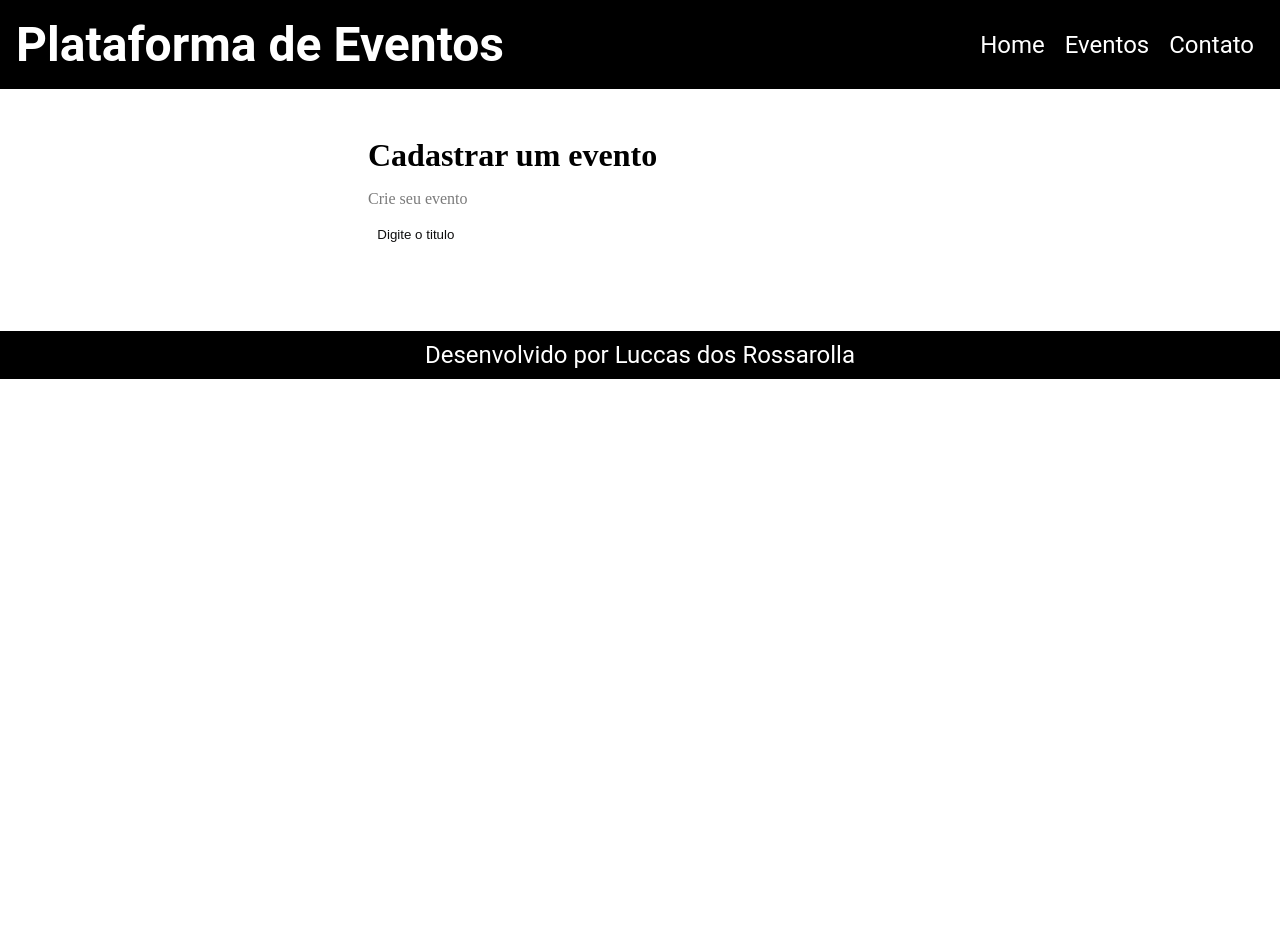
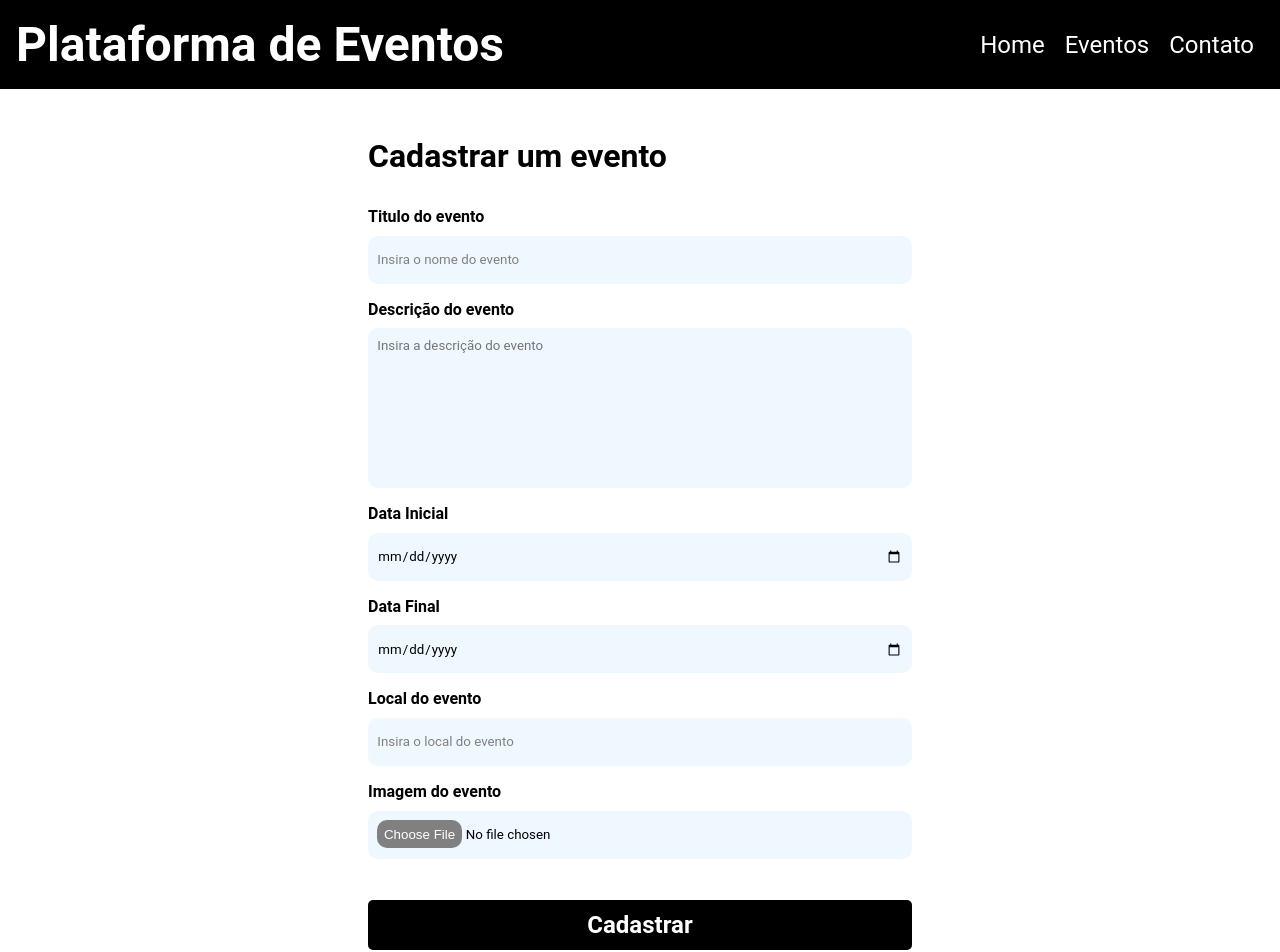
Before and after one commit to Luccas69/eventos, a Next.js app: page /cadastrar in a window 1280 px wide. Shown: the top 952 px of the page. Before the commit the page ends 800 px from the top, so only its background shows below. Built offline with nearby package versions, Linux system fonts and the light colour scheme.

Commit message:
alterando formulário

```diff
--- a/package.json
+++ b/package.json
@@ -4,6 +4,7 @@
   "private": true,
   "scripts": {
     "dev": "next dev",
+    "backend": "json-server --watch database.json --port 3001",
     "build": "next build",
     "start": "next start",
     "lint": "next lint"
--- a/src/components/Cadastrar/Form/Input/styles.module.css
+++ b/src/components/Cadastrar/Form/Input/styles.module.css
@@ -11,10 +11,30 @@
 
 .form_control input {
     padding: .7em;
-    border-radius: 0;
+    height: 3rem;
+    border-radius: 10px;
     border: none;
+    background-color: aliceblue;
 }
 
 .form_control input::placeholder {
-    color: #0f0e0e;
+    color: gray;
 }
+
+.form_control input:focus {
+    outline: none;
+}
+
+.form_control input[type="file"] {
+    cursor: pointer;
+}
+
+.form_control input[type="file"]::-webkit-file-upload-button {
+    cursor: pointer;
+    padding: .5em;
+    border-radius: 10px;
+    background-color: gray;
+    color: white;
+    border: none;
+
+}
--- /dev/null
+++ b/src/components/Cadastrar/Form/SubmitButton/index.jsx
@@ -0,0 +1,9 @@
+import styles from './submitbutton.module.css'
+
+export default function SubmitButton({ text }) {
+    return (
+        <div>
+            <button type="submit" className={styles.btn}>{text}</button>
+        </div>
+    )
+}
--- /dev/null
+++ b/src/components/Cadastrar/Form/SubmitButton/submitbutton.module.css
@@ -0,0 +1,12 @@
+.btn {
+    width: 100%;
+    height: 50px;
+    border-radius: 5px;
+    background-color: #000000;
+    color: #FFFFFF;
+    font-weight: bold;
+    font-size: 1.5rem;
+    border: none;
+    cursor: pointer;
+    margin-top: 25px;
+}
--- /dev/null
+++ b/src/components/Cadastrar/Form/Textarea/index.jsx
@@ -0,0 +1,10 @@
+import styles from './textarea.module.css'
+
+export default function Textarea({type, text, name, placeholder, handleOnchange, value}) {
+    return (
+        <div className={styles.form_text}>
+            <label htmlFor="descricao">Descrição do evento</label>
+            <textarea type={type} name={name} placeholder={placeholder} onChange={handleOnchange} value={value}/>
+        </div>
+    )
+}
--- /dev/null
+++ b/src/components/Cadastrar/Form/Textarea/textarea.module.css
@@ -0,0 +1,27 @@
+.form_text {
+    display: flex;
+    flex-direction: column;
+    margin-bottom: 1em;
+}
+
+.form_text label {
+    margin-bottom: .6em;
+    font-weight: bold;
+}
+
+.form_text textarea {
+    padding: .7em;
+    height: 10rem;
+    border-radius: 10px;
+    border: none;
+    background-color: aliceblue;
+    resize: none;
+}
+
+.form_text input::placeholder {
+    color: gray;
+}
+
+.form_text textarea:focus {
+    outline: none;
+}
--- /dev/null
+++ b/src/components/Cadastrar/Form/form.module.css
@@ -0,0 +1,4 @@
+.form {
+    width: 100%;
+    margin: 2em 0;
+}
--- a/src/components/Cadastrar/Form/index.jsx
+++ b/src/components/Cadastrar/Form/index.jsx
@@ -1,7 +1,100 @@
-export default function Form() {
+import styles from '@/components/Cadastrar/Form/form.module.css'
+import Input from './Input'
+import Textarea from './Textarea'
+import SubmitButton from './SubmitButton'
+import { useEffect, useState } from 'react'
+import axios from 'axios'
+
+export default function Form({ btnText }) {
+
+    const [eventos, setEventos] = useState([
+        {
+            titulo: '',
+            descricao: '',
+            dataInicio: '',
+            dataFim: '',
+            local: '',
+            imagem: '',
+            imagemg: "",
+        }
+    ]);
+
+    const [mensagem, setMensagem] = useState('')
+
+    useEffect(() => {
+        setTimeout(() => {
+            setMensagem('')
+        }, 3000)
+    }, [mensagem])
+
+    function InserirEvento(e) {
+        e.preventDefault()
+
+        axios.post('http://localhost:3001/eventos', eventos)
+            .then(resultado => {
+                console.log(resultado.data)
+                setEventos({
+                    titulo: '',
+                    descricao: '',
+                    dataInicio: '',
+                    dataFim: '',
+                    local: '',
+                    imagem: '',
+                    imagemg: "",
+                })
+                setMensagem('Evento cadastrado com sucesso!')
+            })
+            .catch(erro => console.log(erro))
+    }
+
     return (
-        <form>
-
+        <form className={styles.form} onSubmit={e => InserirEvento(e)}>
+            <Input
+                type="text"
+                text="Titulo do evento"
+                name="titulo"
+                placeholder="Insira o nome do evento"
+                value={eventos.titulo}
+                onChange={e => setEventos({ ...eventos, titulo: e.target.value })} />
+            <Textarea
+                type="text"
+                text="Descrição do evento"
+                name="descricao"
+                placeholder="Insira a descrição do evento"
+                value={eventos.descricao}
+                onChange={e => setEventos({ ...eventos, descricao: e.target.value })} />
+            <Input
+                type="date"
+                text="Data Inicial"
+                name="data"
+                placeholder="Insira a data do evento"
+                value={eventos.dataInicio}
+                onChange={e => setEventos({ ...eventos, dataInicio: e.target.value })} />
+            <Input
+                type="date"
+                text="Data Final"
+                name="data"
+                placeholder="Insira a data do evento"
+                value={eventos.dataFim}
+                onChange={e => setEventos({ ...eventos, dataFim: e.target.value })} />
+            <Input
+                type="local"
+                text="Local do evento"
+                name="local"
+                placeholder="Insira o local do evento"
+                value={eventos.local}
+                onChange={e => setEventos({ ...eventos, local: e.targe.value })} />
+            <Input
+                type="file"
+                text="Imagem do evento"
+                name="imagem"
+                placeholder="Insira a imagem do evento"
+                class="btn btn-sucess"
+                accept="image/png, image/jpeg"
+                multiple value={eventos.imagem}
+                onChange={e => setEventos({ ...eventos, imagem: e.targe.value })} />
+            <SubmitButton
+                text={btnText} />
         </form>
     )
 }
--- a/src/pages/cadastrar/index.jsx
+++ b/src/pages/cadastrar/index.jsx
@@ -10,9 +10,7 @@ export default function Cadastrar() {
             <Cabecalho />
             <div className={styles.container}>
                 <h1>Cadastrar um evento</h1>
-                <p>Crie seu evento</p>
-                <Form />
-                <Input type="text" name="titulo" id="titulo" placeholder="Digite o titulo" />
+                <Form btnText="Cadastrar"/>
             </div>
             <Rodape />
         </>
--- a/src/styles/globals.css
+++ b/src/styles/globals.css
@@ -2,6 +2,7 @@
   padding: 0;
   margin: 0;
   box-sizing: border-box;
+  font-family: 'Roboto', sans-serif;
 }
 
 ::-webkit-scrollbar {
```
Also changed, not shown: database.json (indentation only).
